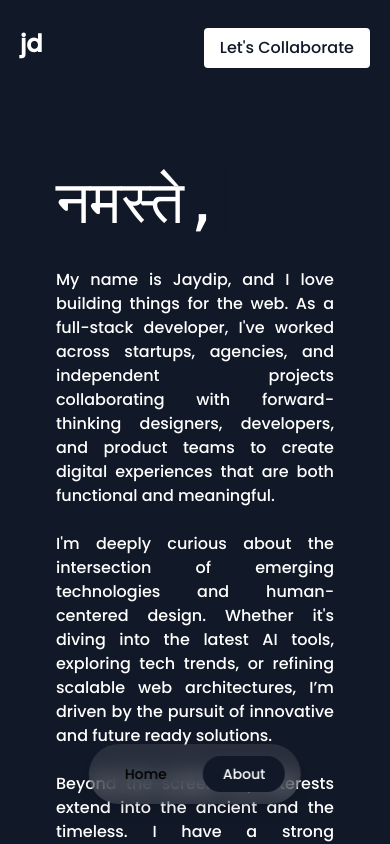
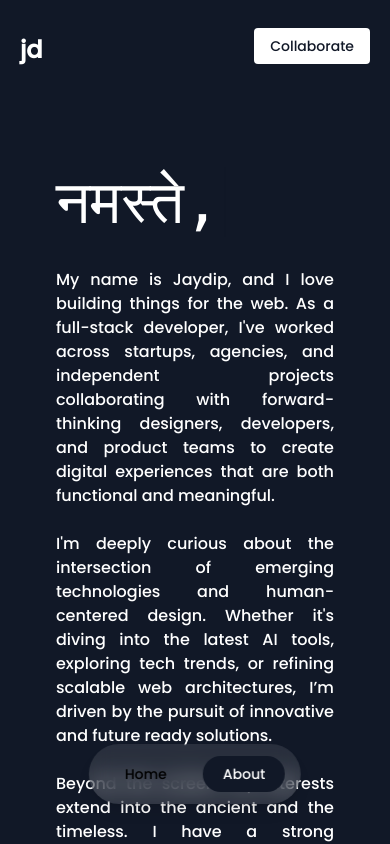
Before and after one commit to jaydipchangani/jaydip-next-js-portfolio, a Next.js app: page /about in a window 390 px wide. Shown: the top 844 px of the page. Built offline with nearby package versions, Linux system fonts and the light colour scheme.

Commit message:
refactor AboutPage layout for improved responsiveness and accessibility

```diff
--- a/app/about/page.js
+++ b/app/about/page.js
@@ -9,27 +9,39 @@ import TypingHello from "../_components/TypingHello";
 export default function AboutPage() {
     return (
         <div className="m-5 bg-[#111827] text-white p-5">
-            {/* Responsive Fixed Header */}
+
             <header className="text-white flex flex-wrap justify-between items-center fixed top-0 left-0 right-0 bg-[#111827] px-5 md:px-10 pt-5 md:pt-10 z-50">
                 <Link href="/">
                     <h1 className="text-2xl font-bold">
-          <span className="block md:hidden">jd</span>
-          <span className="hidden md:block">Jaydip Changani</span>
-        </h1>
+                        <span className="block md:hidden">jd</span>
+                        <span className="hidden md:block">Jaydip Changani</span>
+                    </h1>
                 </Link>
-                <a href="https://www.linkedin.com/in/jaydip-changani" className="mt-2 md:mt-0">
-                    <button className="bg-white text-[#111827] px-4 py-2 rounded hover:scale-95 transition">
-                        Let&#39;s Collaborate
-                    </button>
-                </a>
+                <a
+  href="https://www.linkedin.com/in/jaydip-changani"
+  className="mt-2 md:mt-0 mb-4 md:mb-0"
+  target="_blank"
+  rel="noopener noreferrer"
+>
+  <button
+    className="
+      bg-white text-[#111827]
+      text-sm md:text-base
+      px-4 py-2 md:px-6 md:py-2.5
+      rounded hover:scale-95 transition
+    "
+  >
+    <span className="block md:hidden">Collaborate</span>
+    <span className="hidden md:block">Let&apos;s Collaborate</span>
+  </button>
+</a>
+
+
             </header>
-
-            {/* Spacer for Fixed Header */}
             <div className="h-28 md:h-32"></div>
 
-            {/* Main Bio Section */}
             <div className="flex flex-col md:flex-row gap-6 max-w-screen-xl mx-auto animate-fade-in">
-                {/* Left spacing not needed for small devices */}
+
                 <div className="w-full md:w-1/2 px-4">
                     <TypingHello />
                     <p className="text-justify mt-4">
@@ -43,13 +55,11 @@ export default function AboutPage() {
                     </p>
                 </div>
 
-                {/* Right spacing for image or placeholder */}
                 <div className="w-full md:w-1/2 flex justify-center items-center px-4">
-                    {/* Optional: Add something later here */}
+
                 </div>
             </div>
 
-            {/* Profile Image Section */}
             <div className="flex items-center justify-center mt-10 ">
                 <div className="w-full max-w-2xl px-4 py-6 rounded-xl ">
                     <div className="relative w-full h-96">
@@ -68,7 +78,6 @@ export default function AboutPage() {
                 </div>
             </div>
 
-            {/* Photography Section */}
             <div className="flex flex-col items-center justify-center text-center gap-5 py-16 px-4">
                 <h1 className="text-3xl md:text-4xl font-semibold">Documenting life through visuals</h1>
                 <p>
@@ -78,14 +87,12 @@ export default function AboutPage() {
                 </p>
             </div>
 
-            {/* Photo Gallery Section */}
             <div className="flex justify-center px-4">
                 <div className="w-full max-w-screen-xl">
                     <PhotoGallery />
                 </div>
             </div>
 
-            {/* Footer Navigation */}
             <NavBar />
         </div>
     );
```
